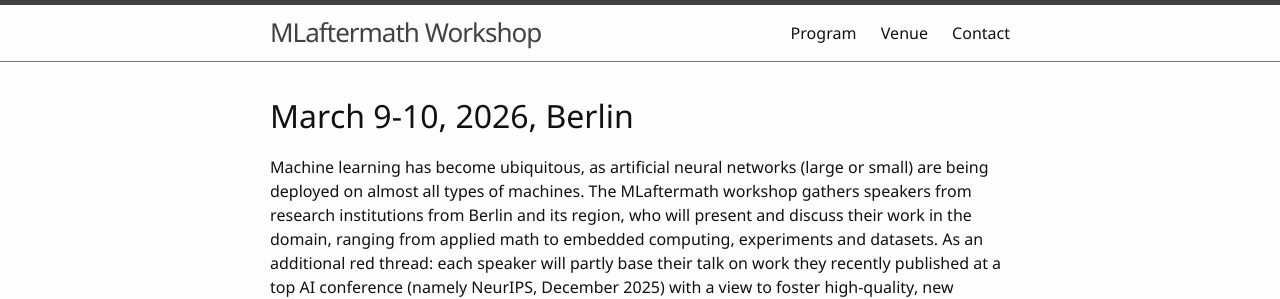
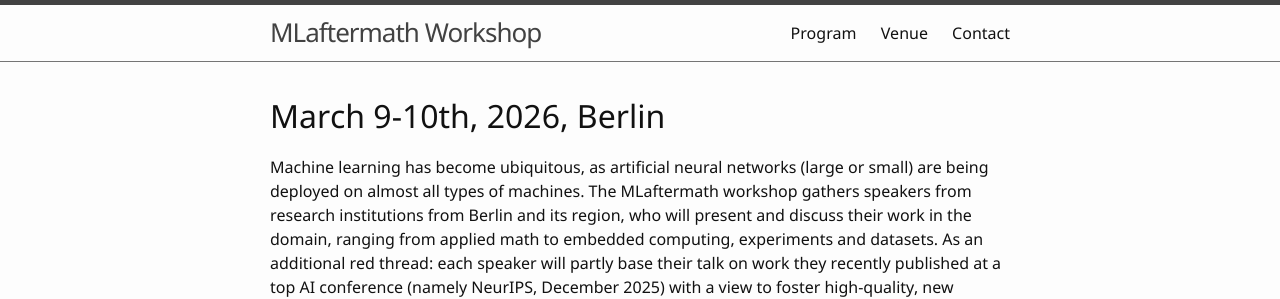
Before and after one commit to Inria-Berlin/MLaftermath, a Jekyll site: the page built from index.md, in a window 1280 px wide. Shown: the top 299 px of the page. Built offline with Jekyll 4.4.1, drawn with Linux system fonts in a browser that asks for light colours.

Commit message:
index: tweaked date

```diff
--- a/index.md
+++ b/index.md
@@ -2,7 +2,7 @@
 title: Home
 ---
 
-# March 9-10, 2026, Berlin
+# March 9-10th, 2026, Berlin
 
 Machine learning has become ubiquitous, as artificial neural networks (large or small) are being deployed on almost all types of machines. The MLaftermath workshop gathers speakers from research institutions from Berlin and its region, who will present and discuss their work in the domain, ranging from applied math to embedded computing, experiments and datasets. As an additional red thread: each speaker will partly base their talk on work they recently published at a top AI conference (namely NeurIPS, December 2025) with a view to foster high-quality, new scientific collaborations -- with an amazingly low-carbon footprint!
 
```
